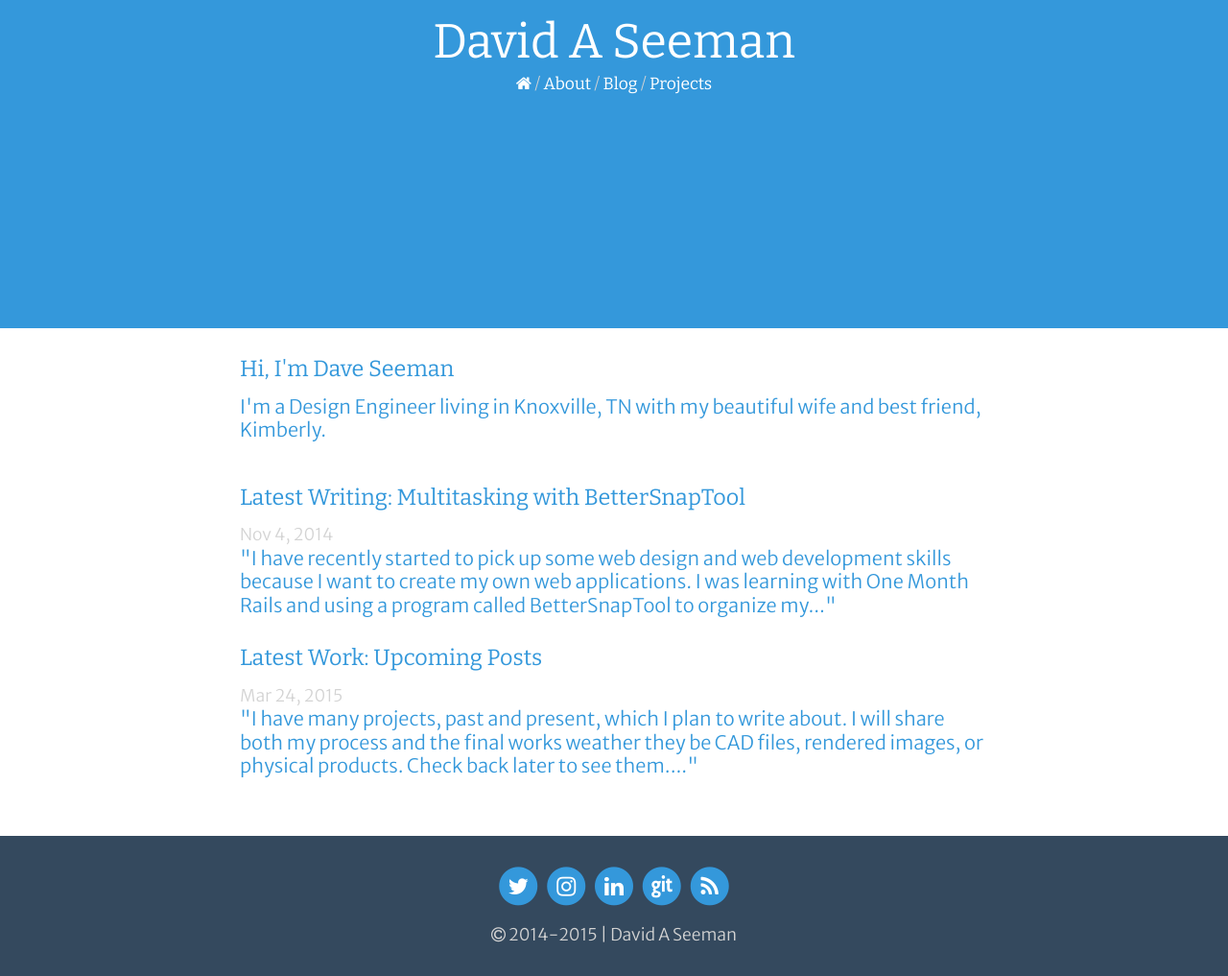
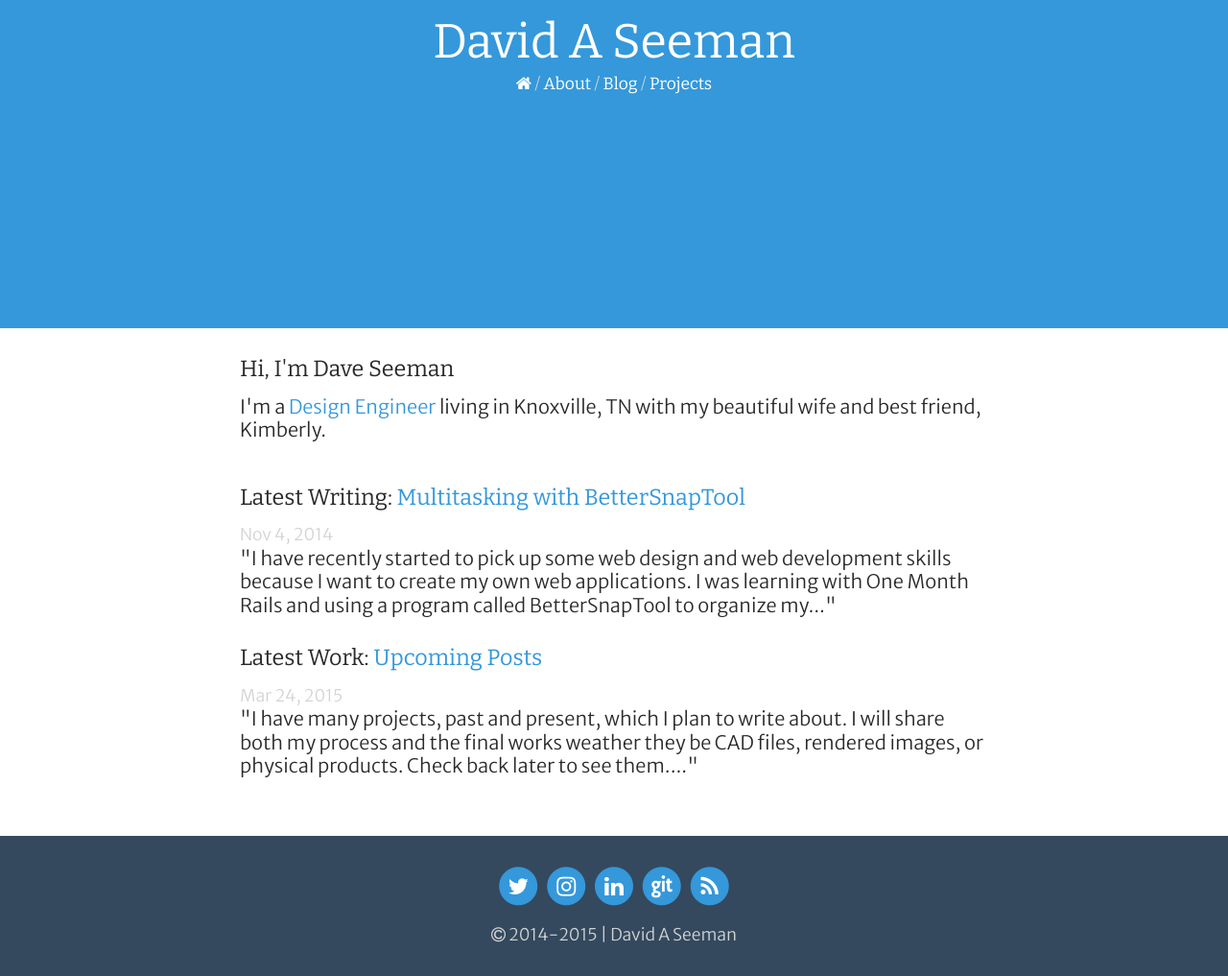
Before and after one commit to Shipwright/daveas.github.io, a Jekyll site: the page built from index.html, in a window 1280 px wide. Shown: the whole page at 96% size. Built offline with Jekyll 4.4.1, drawn with Linux system fonts in a browser that asks for light colours; nearby versions of some CDN libraries; some web fonts are replaced.

Commit message:
Update _base.scss

```diff
--- a/_sass/_base.scss
+++ b/_sass/_base.scss
@@ -4,7 +4,7 @@
 body, h1, h2, h3, h4, h5, h6,
 p, blockquote, pre, hr,
 dl, dd, ol, ul, figure {
-    color: $brand-color;
+    color: $text-color;
     margin: 0;
     padding: 0;
 }
```
